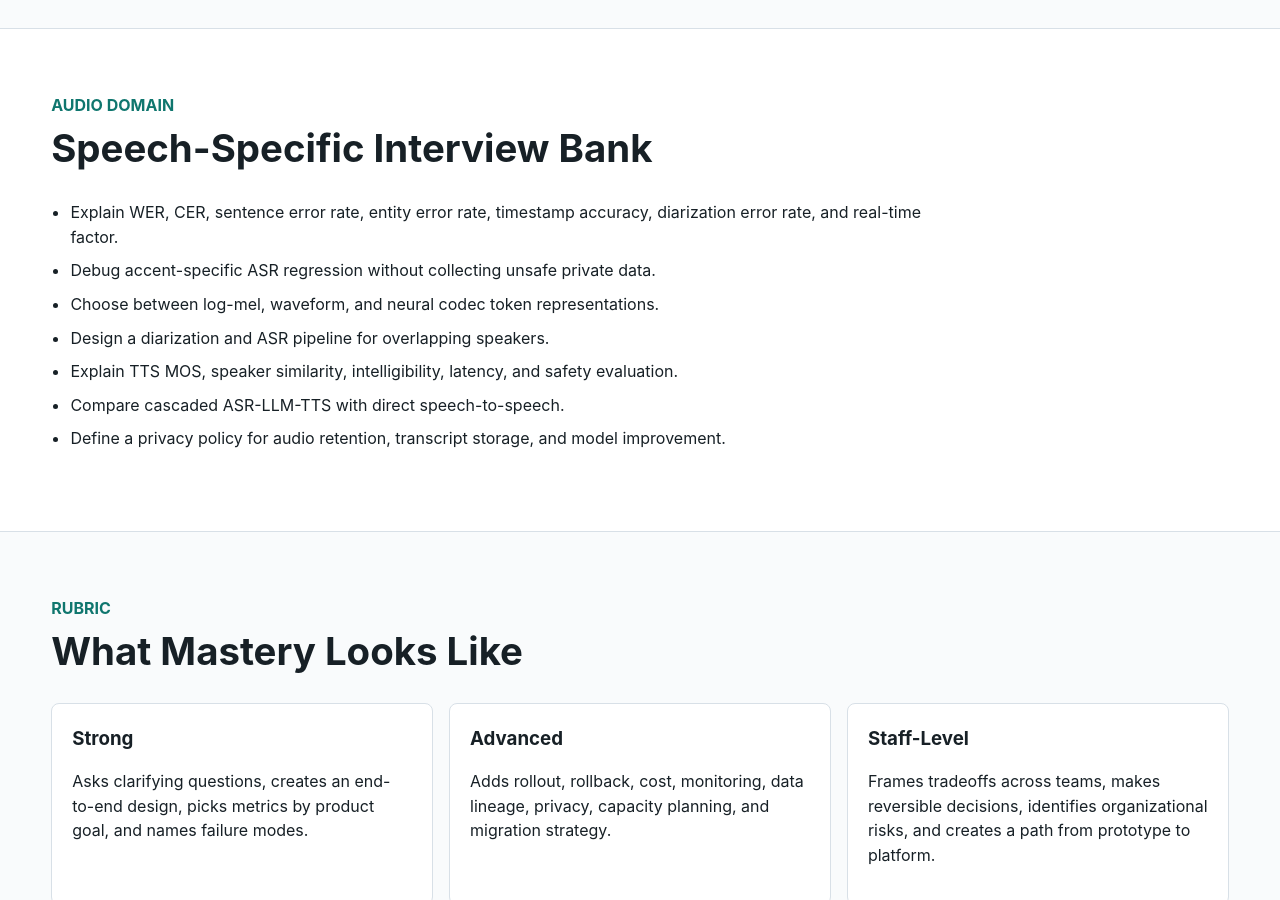
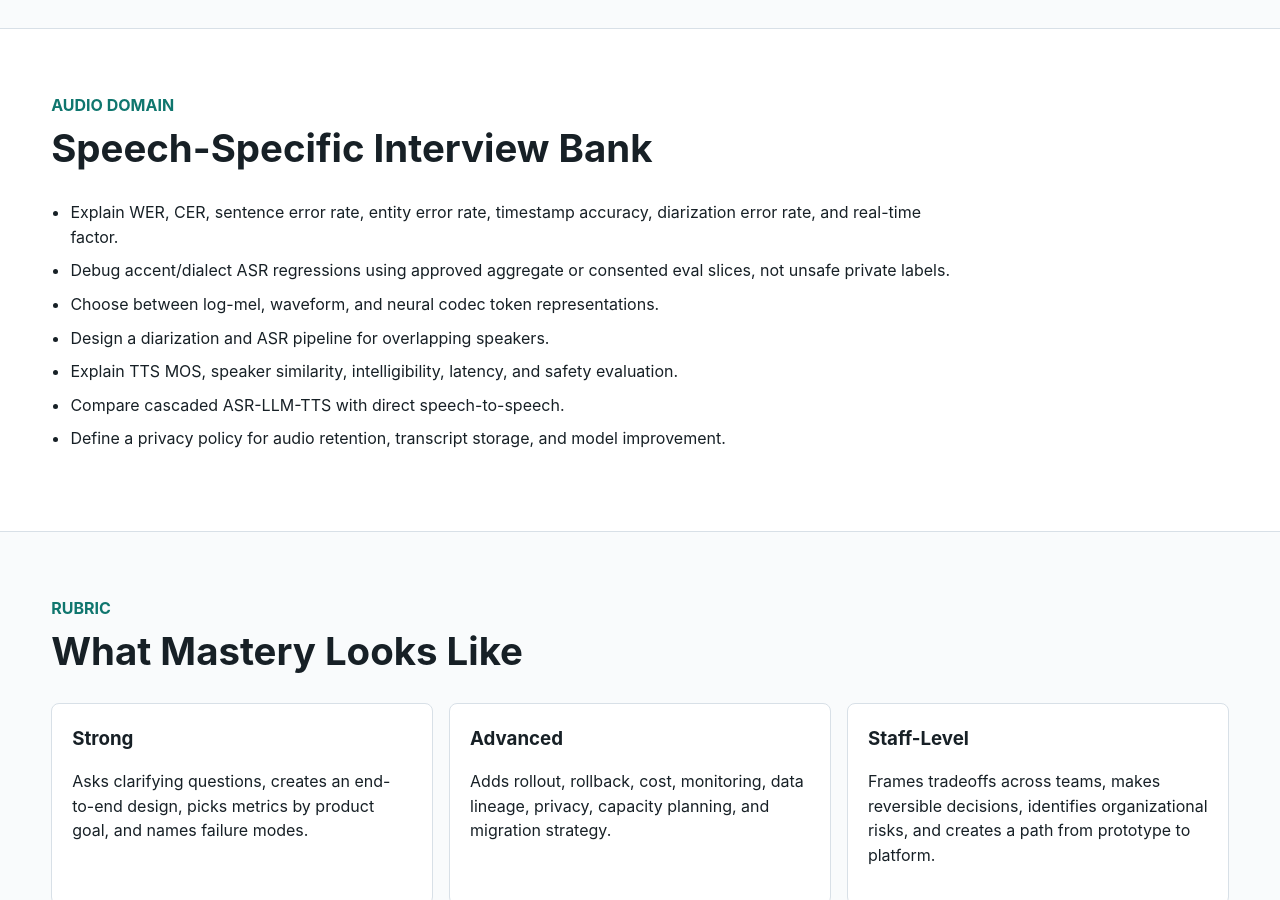
Before and after one commit to kennethli319/kennethli319.github.io, a Jekyll site: the page audio-text-ml-course/lessons/senior-ml-interview-track.html, which Jekyll copies as it is, in a window 1280 px wide and 900 px high, scrolled down 4590 px. Built offline with Jekyll 4.4.1, drawn with Linux system fonts in a browser that asks for light colours.

Commit message:
Update audio ML interview track guidance

```diff
--- a/audio-text-ml-course/lessons/senior-ml-interview-track.html
+++ b/audio-text-ml-course/lessons/senior-ml-interview-track.html
@@ -101,7 +101,8 @@
             VAD, chunking, streaming encoder or RNN-T/Transducer-style model,
             endpointing, partial/final transcript reconciliation, custom
             vocabulary or contextual biasing, and a WER/CER evaluation set
-            split by accent, noise, domain terms, and call type. For serving,
+            split by approved aggregate or consented accent/dialect tags, noise,
+            domain terms, and call type. For serving,
             discuss autoscaling workers, GPU batching, CPU preprocessing,
             backpressure, per-stream state, trace IDs, and a fallback path.
             For operations, include drift checks, latency percentiles, audio
@@ -206,7 +207,8 @@
               prompting, decoding constraints, vocabulary biasing, or
               post-processing when errors are narrow and can be corrected
               without risking global regression. Always keep a held-out domain
-              eval, track WER by slice, and compare latency and memory changes.
+              eval, track WER by approved aggregate or consented slices, and
+              compare latency and memory changes.
             </p>
           </details>
         </article>
@@ -343,7 +345,7 @@ def training_step(model, batch):
       </div>
       <ul class="checklist">
         <li>Explain WER, CER, sentence error rate, entity error rate, timestamp accuracy, diarization error rate, and real-time factor.</li>
-        <li>Debug accent-specific ASR regression without collecting unsafe private data.</li>
+        <li>Debug accent/dialect ASR regressions using approved aggregate or consented eval slices, not unsafe private labels.</li>
         <li>Choose between log-mel, waveform, and neural codec token representations.</li>
         <li>Design a diarization and ASR pipeline for overlapping speakers.</li>
         <li>Explain TTS MOS, speaker similarity, intelligibility, latency, and safety evaluation.</li>
```
